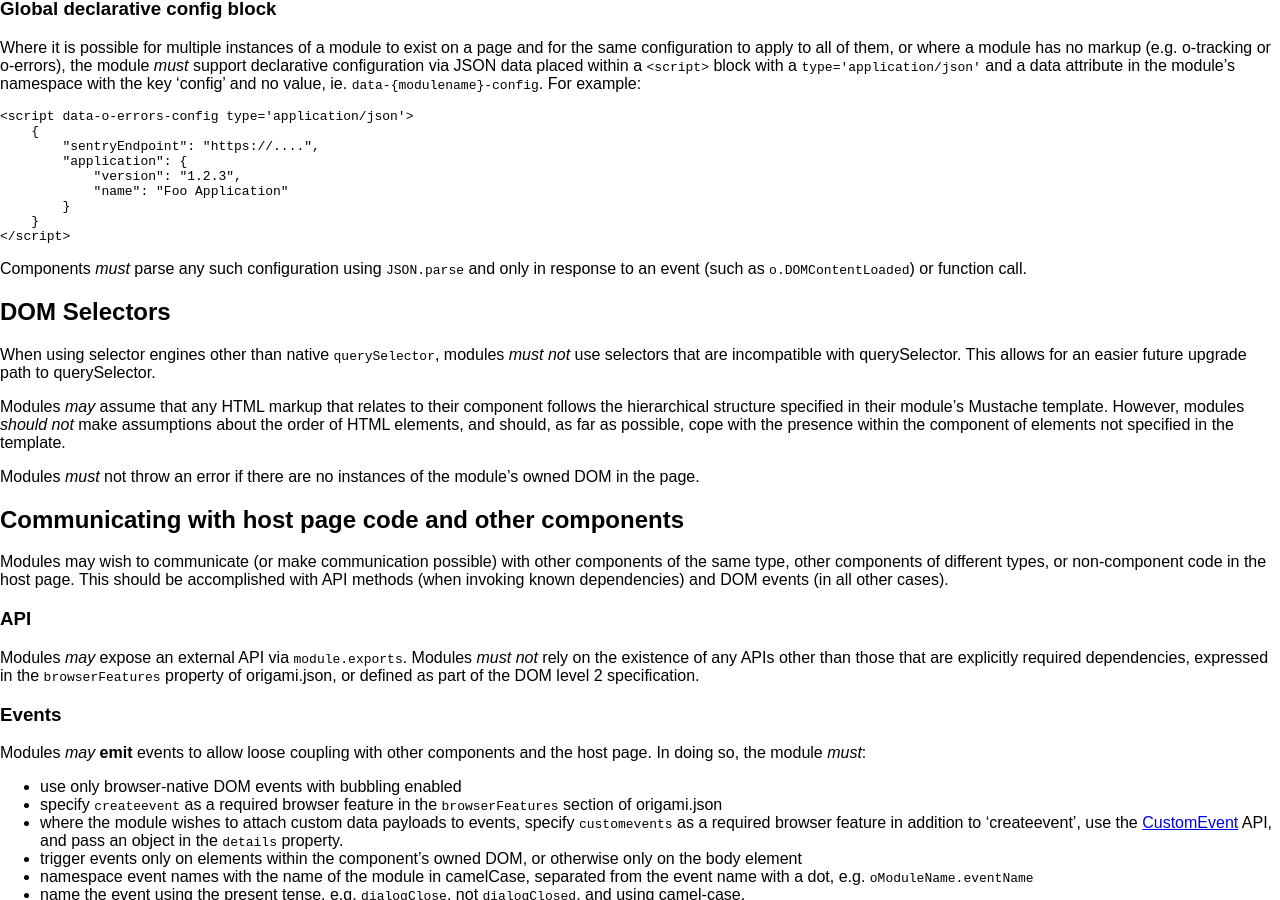
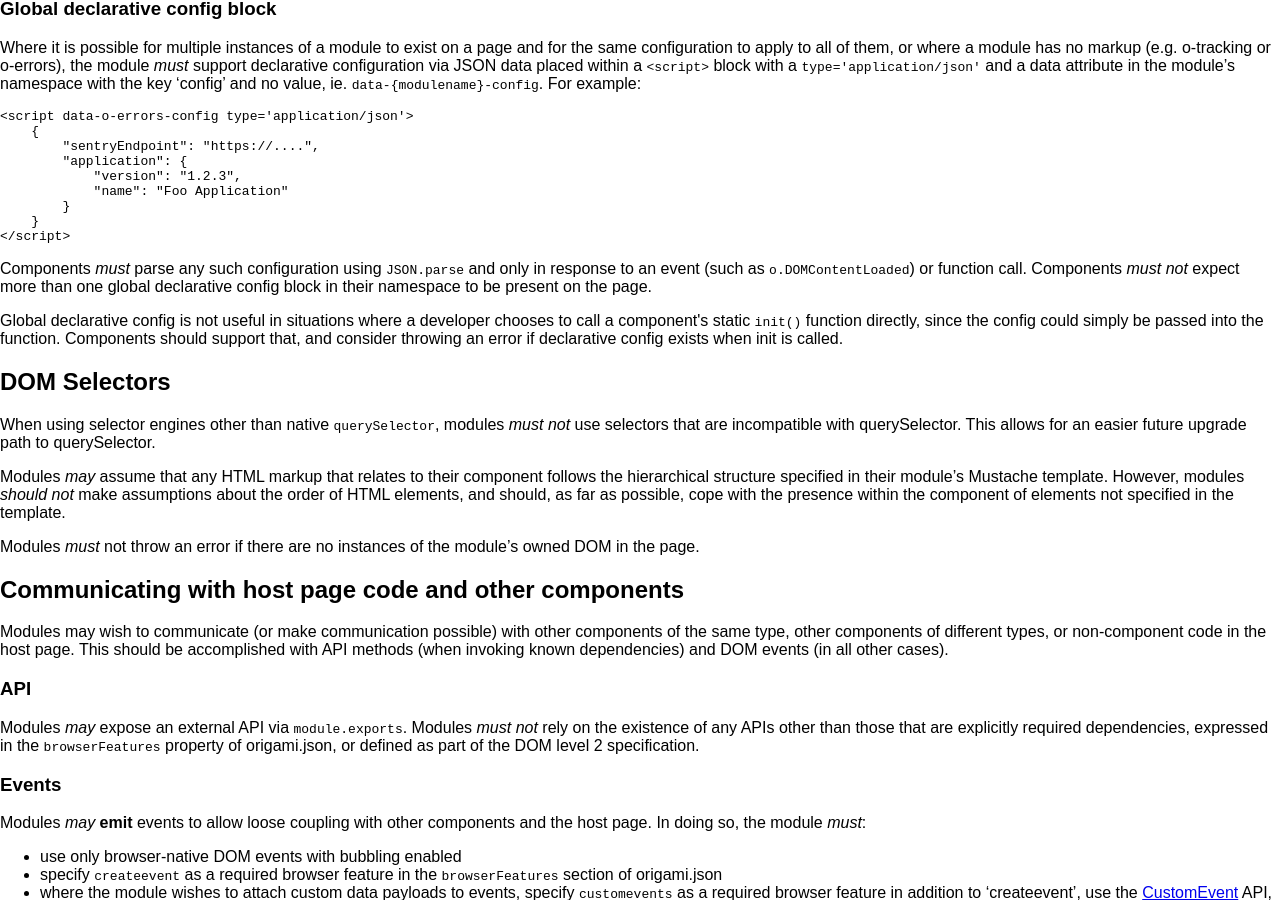
Before and after one commit to Financial-Times/ft-origami, a Jekyll site: the page built from docs/syntax/js.md, in a window 1280 px wide and 900 px high, scrolled down 2276 px. Built offline with Jekyll 4.4.1, drawn with Linux system fonts in a browser that asks for light colours; comment, search, counter and statistics services are not loaded; a style sheet for code colours, icons or effects is not loaded.

Commit message:
One glabal config per page

```diff
--- a/docs/syntax/js.md
+++ b/docs/syntax/js.md
@@ -109,7 +109,9 @@ Where it is possible for multiple instances of a module to exist on a page and f
 	    }
 	</script>
 
-Components *must* parse any such configuration using `JSON.parse` and only in response to an event (such as `o.DOMContentLoaded`) or function call.
+Components *must* parse any such configuration using `JSON.parse` and only in response to an event (such as `o.DOMContentLoaded`) or function call.  Components *must not* expect more than one global declarative config block in their namespace to be present on the page.
+
+<aside>Global declarative config is not useful in situations where a developer chooses to call a component's static <code>init()</code> function directly, since the config could simply be passed into the function.  Components should support that, and consider throwing an error if declarative config exists when init is called.</aside>
 
 
 ## DOM Selectors
```
